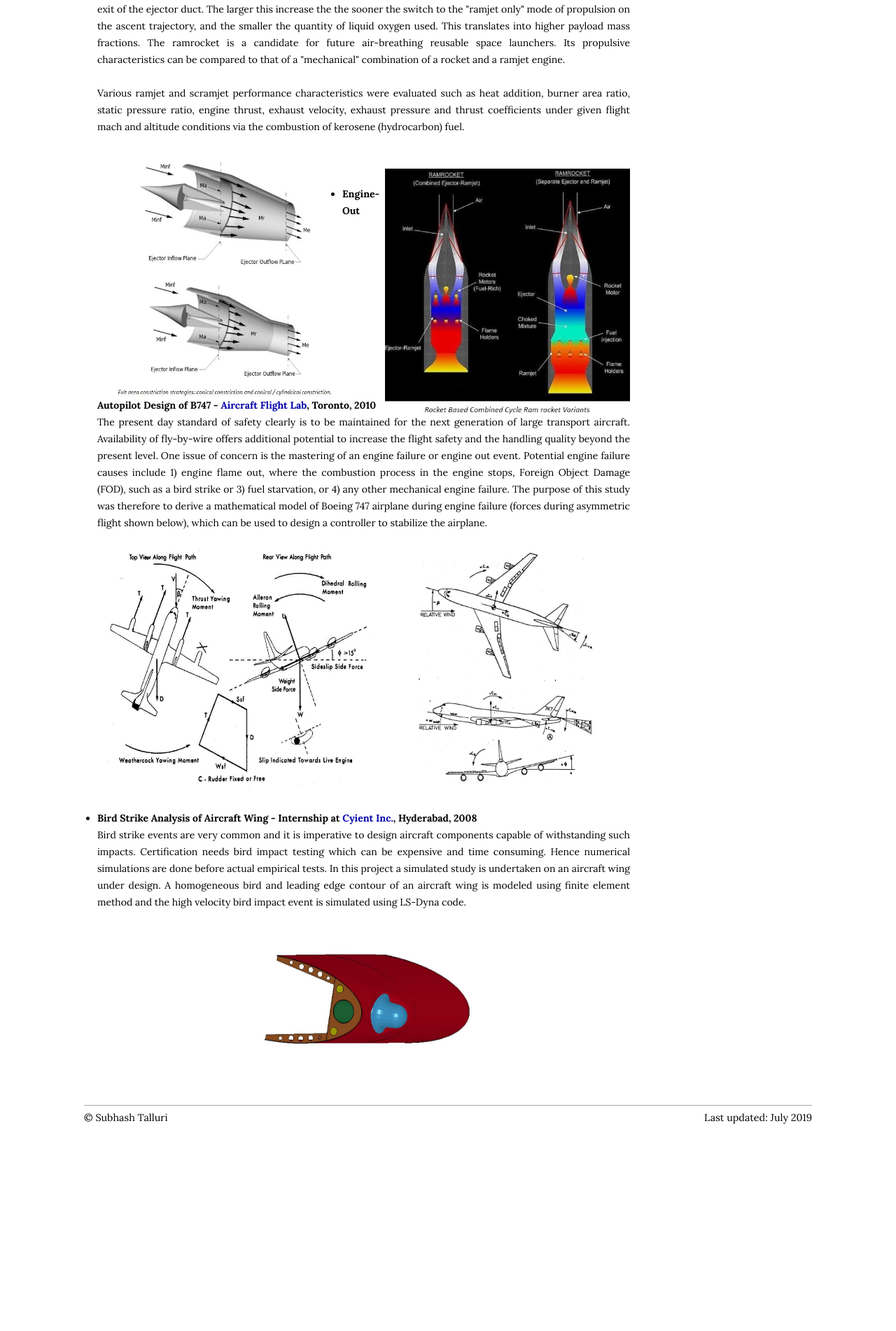
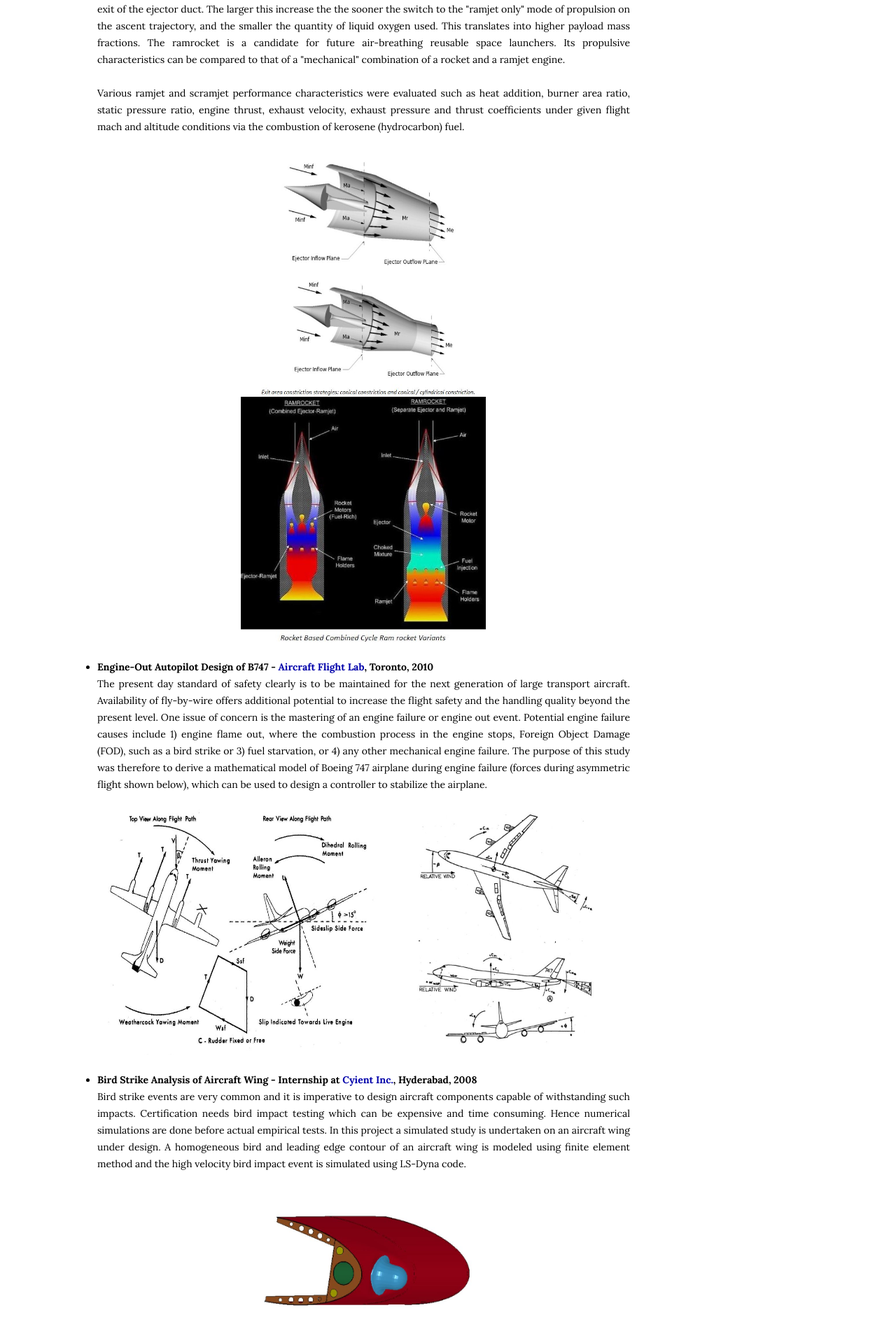
Before and after one commit to subhashtalluri/subhashtalluri.github.io, a Jekyll site: the page built from engineering.html, in a window 1280 px wide. Shown: the part 2441-4343 px from the top of the page at 70% size. Built offline with Jekyll 4.4.1, drawn with Linux system fonts in a browser that asks for light colours; before the commit the page ends 4060 px from its top, so only the background shows below that.

Commit message:
layout changes

```diff
--- a/_layouts/home.html
+++ b/_layouts/home.html
@@ -28,7 +28,6 @@
                 <b><span style="color:brown"><font size="4">Brief Bio</font></span></b> <br>
                 With experience in engineering and data science, I am uniquely positioned as a data scientist for aerospace, automotive, manufacturing
                 and industrial IoT domain. I bring cross functional expertise at the intersection of mechanical engineering, computer science, big data, statistics and business to provide quality and scalable solutions. Some of my interests include:
-
                 <br>
                 <br>
                 <ul>
--- a/engineering.html
+++ b/engineering.html
@@ -89,8 +89,8 @@ title: Subhash Talluri | Engineering
 
         Various ramjet and scramjet performance characteristics were evaluated such as heat addition, burner area ratio, static pressure ratio, engine thrust, exhaust velocity, exhaust pressure and thrust coefficients under given flight mach and altitude conditions via the combustion of kerosene (hydrocarbon) fuel. <br> <br>
 
-        <center><img src="/assets/ram1.JPG" width="350px" height="350px" align="left"> <br>
-            <img src="/assets/ram2.JPG" width="350px" height="350px" align="right"></center>
+        <center><img src="/assets/ram1.JPG" width="350px" height="350px" align="middle"> <br>
+            <img src="/assets/ram2.JPG" width="350px" height="350px" align="middle"></center>
 
     </li>
     <br>
```
Also changed, not shown: other parts of _layouts/home.html (+1 -3 lines).
